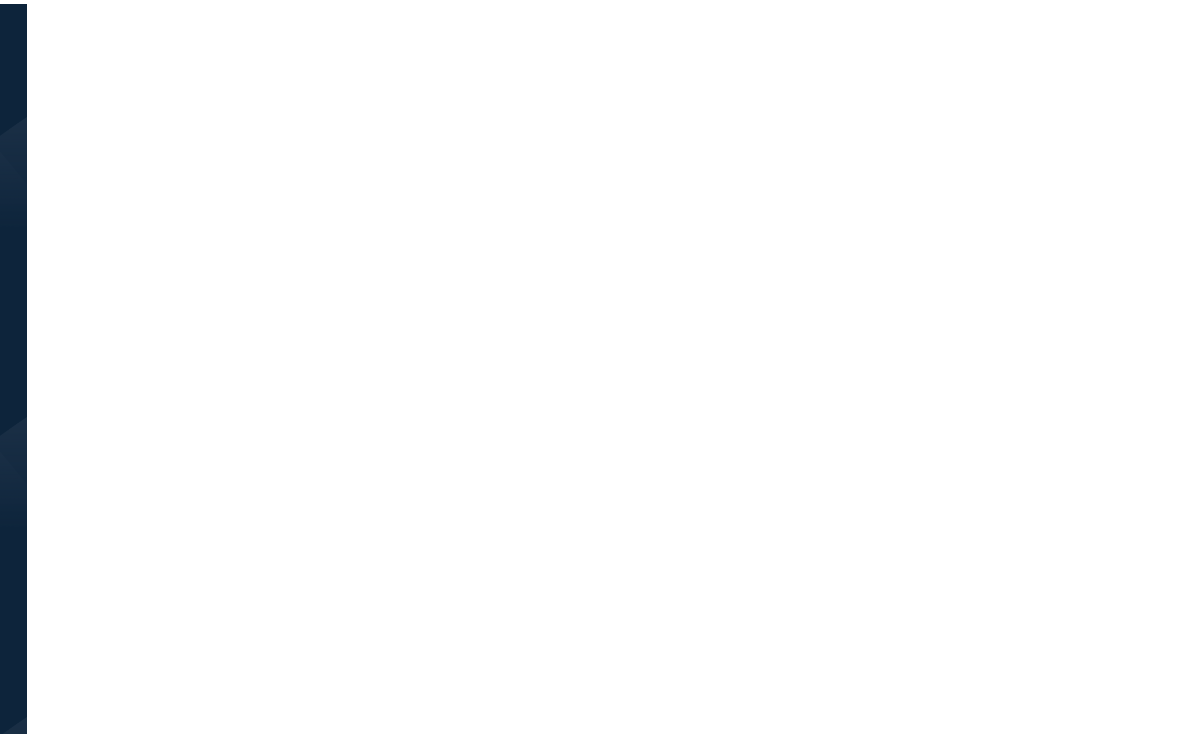
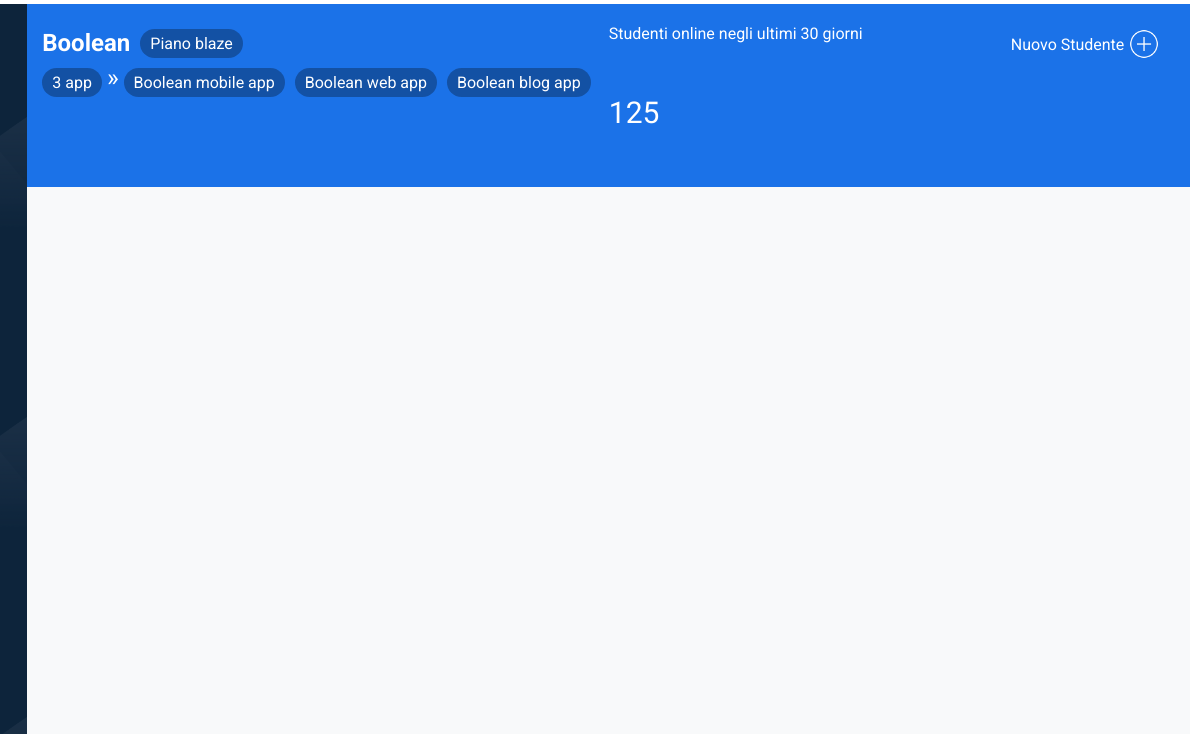
Before and after one commit to EdoardoRaimondoSenis/html-css-bootstrap-dashboard, a plain HTML site: page index.html in a window 1280 px wide. Shown: the part 66-800 px from the top of the page, 111-1301 px from the left, 1190 px wide, since content can reach past the window. Drawn offline with Linux system fonts and the light colour scheme.

Commit message:
main nav

```diff
--- a/css/12-boot.css
+++ b/css/12-boot.css
@@ -1,3 +1,13 @@
+.container {
+    display: flex;
+}
+
+.row {
+    display: flex;
+    flex-direction: row;
+    flex-wrap: wrap;
+}
+
 .col-1 {
     flex-basis: calc((100% / 12) * 1);
     max-width: calc((100% / 12) * 1);
@@ -75,3 +85,30 @@
     max-width: calc((100% / 12) * 2);
     height: calc(100% - 120px);
 }
+
+.col-4-studenti {
+    display: flex;
+    flex-direction: column;
+    flex-basis: calc((100% / 12) * 4);
+    max-width: calc((100% / 12) * 4);
+    height: 100%;
+}
+
+.col-6-pagine {
+    flex-basis: calc((100% / 12) * 6);
+    max-width: calc((100% / 12) * 6);
+    height: 100%;
+}
+
+.col-11-main {
+    flex-basis: calc((100% / 12) * 11);
+    max-width: calc((100% / 12) * 11 - 10.25px);
+    height: calc(100% - 70px);
+}
+
+.col-12-barmain {
+    display: flex;
+    flex-basis: calc((100% / 12) * 12);
+    max-width: calc((100% / 12) * 12);
+    height: calc(25% - 40px);
+}
--- a/css/style.css
+++ b/css/style.css
@@ -3,17 +3,11 @@
 }
 
 html {
-    max-width: 100%;
     height: 100%;
 }
 
 body {
     margin: 0;
-    max-width: 100%;
-    height: 100%;
-}
-
-header {
     max-width: 100%;
     height: 100%;
 }
@@ -136,3 +130,69 @@ header div .col-2 span img {
     background-color: #2d3945c1;
     border-radius: 10px;
 }
+
+main {
+    position: relative;
+    top: 70px;
+    left: 138.25px;
+    background-color: #f8f9fa;
+}
+
+.barupmain {
+    background-color: #1b72e8;
+    padding: 20px 10px;
+}
+
+.row h2 {
+    color: white;
+    margin: 5px;
+}
+
+.col-6-pagine .row span {
+    color: white;
+    font-size: 25px;
+}
+
+.linkpag {
+    background-color: rgba(0, 0, 0, 0.293);
+    border-radius: 20px;
+    margin: 5px;
+    padding: 5px 10px;
+    text-decoration: none;
+    color: white;
+}
+
+.linkpag:hover {
+    background-color: rgba(69, 69, 69, 0.293);
+}
+
+.height {
+    height: 50%;
+}
+
+.height .col-12 span {
+    color: white;
+}
+
+.size {
+    font-size: 30px;
+    color: white;
+}
+
+.barupmain .col-2 a {
+    display: flex;
+    align-items: center;
+    text-decoration: none;
+    color: white;
+    border-radius: 10px;
+    padding-left: 5px;
+}
+
+.barupmain .col-2 a img {
+    width: 30px;
+    padding: 5px;
+}
+
+.barupmain .col-2 a:hover {
+    background-color: rgba(0, 0, 0, 0.286);
+}
--- a/index.html
+++ b/index.html
@@ -8,7 +8,7 @@
     </head>
 
     <body>
-        <header>
+        <header class="container">
             <div class="containerheadup">
                 <div class="col-2">
                     <img class="logopc" src="img/logo.svg" alt="">
@@ -56,11 +56,38 @@
             </nav>
         </header>
 
-        <body>
-            <div>
-
+        <main class="container col-11-main">
+            <div class="col-12-barmain barupmain">
+                <div class="col-6-pagine">
+                    <div class="row">
+                        <h2>Boolean</h2>
+                        <a class="linkpag" href="">Piano blaze</a>
+                    </div>
+                    <div class="row">
+                        <a href="" class="linkpag">3 app</a>
+                        <span>&raquo;</span>
+                        <a href="" class="linkpag">Boolean mobile app</a>
+                        <a href="" class="linkpag">Boolean web app</a>
+                        <a href="" class="linkpag">Boolean blog app</a>
+                    </div>
+                </div>
+                <div class="col-4-studenti">
+                    <div class="row height">
+                        <div class="col-12">
+                            <span>Studenti online negli ultimi 30 giorni</span>
+                        </div>
+                    </div>
+                    <div class="row height">
+                        <div class="col-12">
+                            <span class="size">125</span>
+                        </div>
+                    </div>
+                </div>
+                <div class="col-2">
+                    <a href="">Nuovo Studente <img src="img/icons8-plus-50.png" alt=""></a>
+                </div>
             </div>
 
-        </body>
+        </main>
     </body>
 </html>
```
Also changed, not shown: img/icons8-plus-50.png (added).
